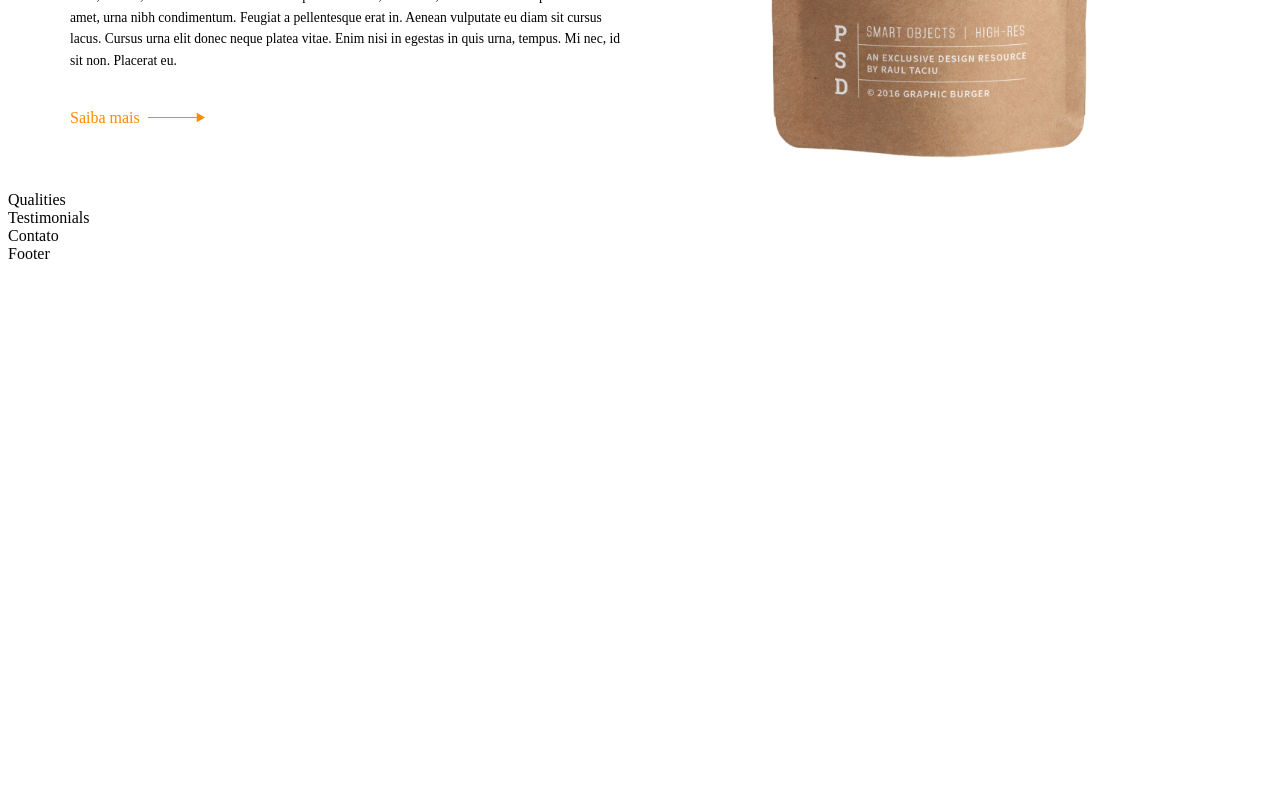
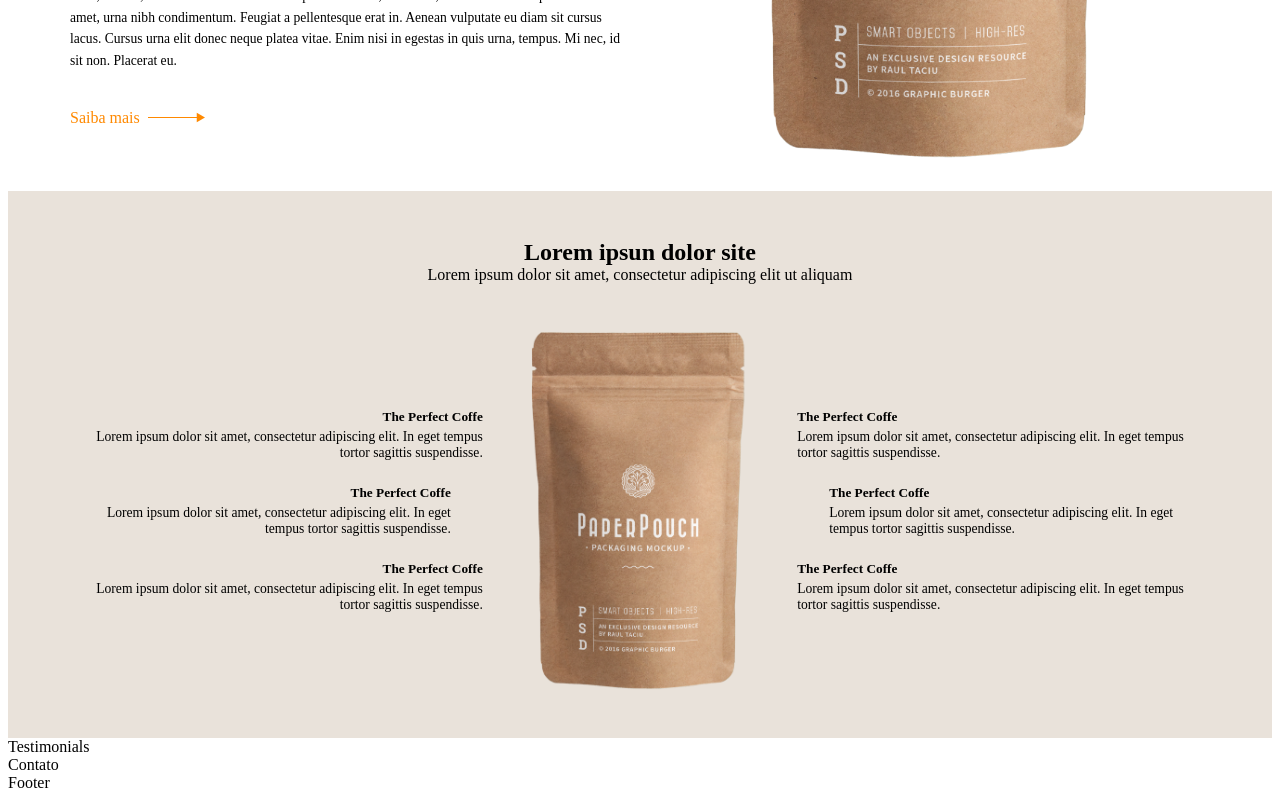
Before and after one commit to willivmpereira/coffe-app, a Next.js app: page / in a window 1280 px wide. Shown: the part 1533-2333 px from the top of the page. Before the commit the page ends 1804 px from the top, so only its background shows below. Built offline with nearby package versions, Linux system fonts and the light colour scheme.

Commit message:
:sparkles: feat: Page Qualities

```diff
--- a/src/components/Qualities/index.tsx
+++ b/src/components/Qualities/index.tsx
@@ -1,7 +1,58 @@
+import * as S from './styled'
+import { Container } from '../Container'
+import Imagem from 'next/image'
+import embalageCoffe from '../../../public/img/embalageCoffe.png'
+
 export const Qualities = () => {
     return (
-        <section>
-            Qualities
-        </section>
+        <S.Qualities>
+            <Container>
+                <S.Title>Lorem ipsun dolor site</S.Title>
+                <S.Subtitle>Lorem ipsum dolor sit amet, consectetur adipiscing elit ut aliquam</S.Subtitle>
+                <S.Display>
+                    <S.ContentInfoOne>
+                        <ul>
+                            <li>
+                                <h5>The Perfect Coffe</h5>
+                                <p>Lorem ipsum dolor sit amet, consectetur adipiscing
+                                    elit. In eget tempus tortor sagittis suspendisse.</p>
+                            </li>
+                            <li>
+                                <h5>The Perfect Coffe</h5>
+                                <p>Lorem ipsum dolor sit amet, consectetur adipiscing
+                                    elit. In eget tempus tortor sagittis suspendisse.</p>
+                            </li>
+                            <li>
+                                <h5>The Perfect Coffe</h5>
+                                <p>Lorem ipsum dolor sit amet, consectetur adipiscing
+                                    elit. In eget tempus tortor sagittis suspendisse.</p>
+                            </li>
+                        </ul>
+                    </S.ContentInfoOne>
+                    <S.ContentImg>
+                        <Imagem src={embalageCoffe} alt="Embalagem do Café" width={250} height={409}/>
+                    </S.ContentImg>
+                    <S.ContentInfoTwo>
+                        <ul>
+                            <li>
+                                <h5>The Perfect Coffe</h5>
+                                <p>Lorem ipsum dolor sit amet, consectetur adipiscing
+                                    elit. In eget tempus tortor sagittis suspendisse.</p>
+                            </li>
+                            <li>
+                                <h5>The Perfect Coffe</h5>
+                                <p>Lorem ipsum dolor sit amet, consectetur adipiscing
+                                    elit. In eget tempus tortor sagittis suspendisse.</p>
+                            </li>
+                            <li>
+                                <h5>The Perfect Coffe</h5>
+                                <p>Lorem ipsum dolor sit amet, consectetur adipiscing
+                                    elit. In eget tempus tortor sagittis suspendisse.</p>
+                            </li>
+                        </ul>
+                    </S.ContentInfoTwo>
+                </S.Display>
+            </Container>
+        </S.Qualities>
     )
 }
--- a/src/components/Qualities/styled.tsx
+++ b/src/components/Qualities/styled.tsx
@@ -1 +1,106 @@
 import styled from "styled-components";
+
+export const Qualities = styled.div`
+    height: 100%;
+    width: 100%;
+    display: flex;
+    justify-content: center;
+    align-items: center;
+    background-color: #e9e2da;
+    padding: 3rem 0;
+`
+
+export const Display = styled.div`
+    display: grid;
+    grid-template-columns: 1fr .5fr 1fr;
+    gap: 1.5rem;
+    justify-content: center;
+    align-items: center;
+    margin-top: 3rem;
+
+    @media(max-width: 768px) {
+        grid-template-columns: 1fr;
+    }
+`
+
+export const Title = styled.h2`
+    text-align: center;
+    margin: 0;
+`
+
+export const Subtitle = styled.p`
+    text-align: center;
+    margin-top: 0;
+`
+
+export const ContentInfoOne = styled.div`
+    text-align: right;
+
+    @media(max-width: 768px) {
+        text-align: left;
+    }
+
+    ul{
+        list-style: none;
+        padding: 0;
+
+        li{
+            margin: 1.5rem 1.5rem;
+
+            h5{
+                margin: 0;
+            }
+
+            p{
+                font-size: .85rem;
+                margin-top: 0.25rem;
+                position: relative;
+            }
+
+            &:nth-of-type(2){
+                margin-right: 3.5rem;
+            }
+        }
+    }
+`
+
+export const ContentImg = styled.div`
+    display: flex;
+    justify-content: center;
+    align-items: center;
+`
+
+export const ContentInfoTwo = styled.div`
+    text-align: left;
+
+    @media(max-width: 768px) {
+        text-align: left;
+    }
+
+    ul{
+        list-style: none;
+        padding: 0;
+
+        h5{
+            margin: 0;
+        }
+
+        li{
+            margin: 1.5rem 1.5rem;
+
+            p{
+                font-size: .85rem;
+                margin-top: 0.25rem;
+                position: relative;
+            }
+
+            &:nth-of-type(2){
+                margin-left: 3.5rem;
+
+                @media(max-width: 768px){
+                    margin-left: 1.5rem;
+                }
+            }
+        }
+    }
+`
```
